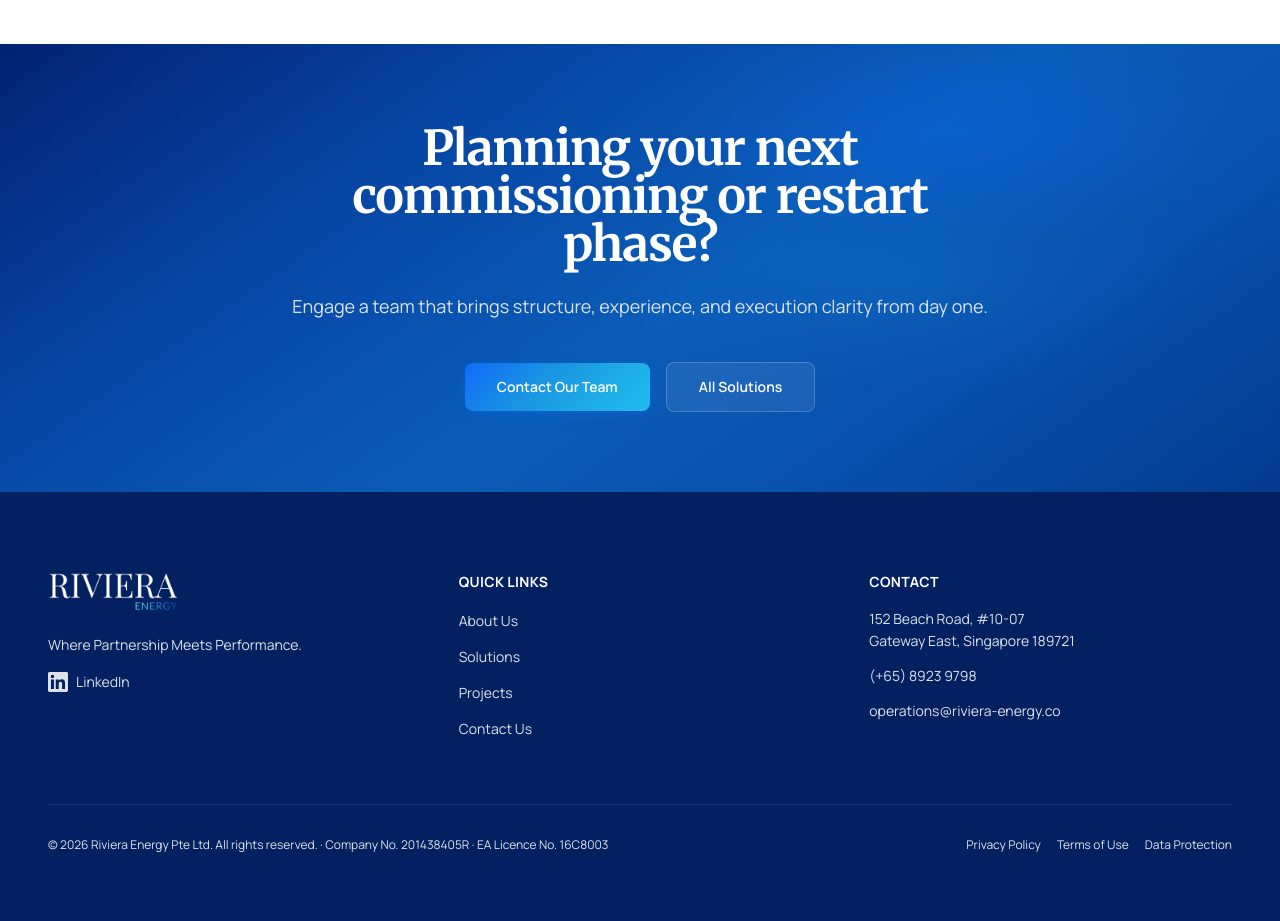
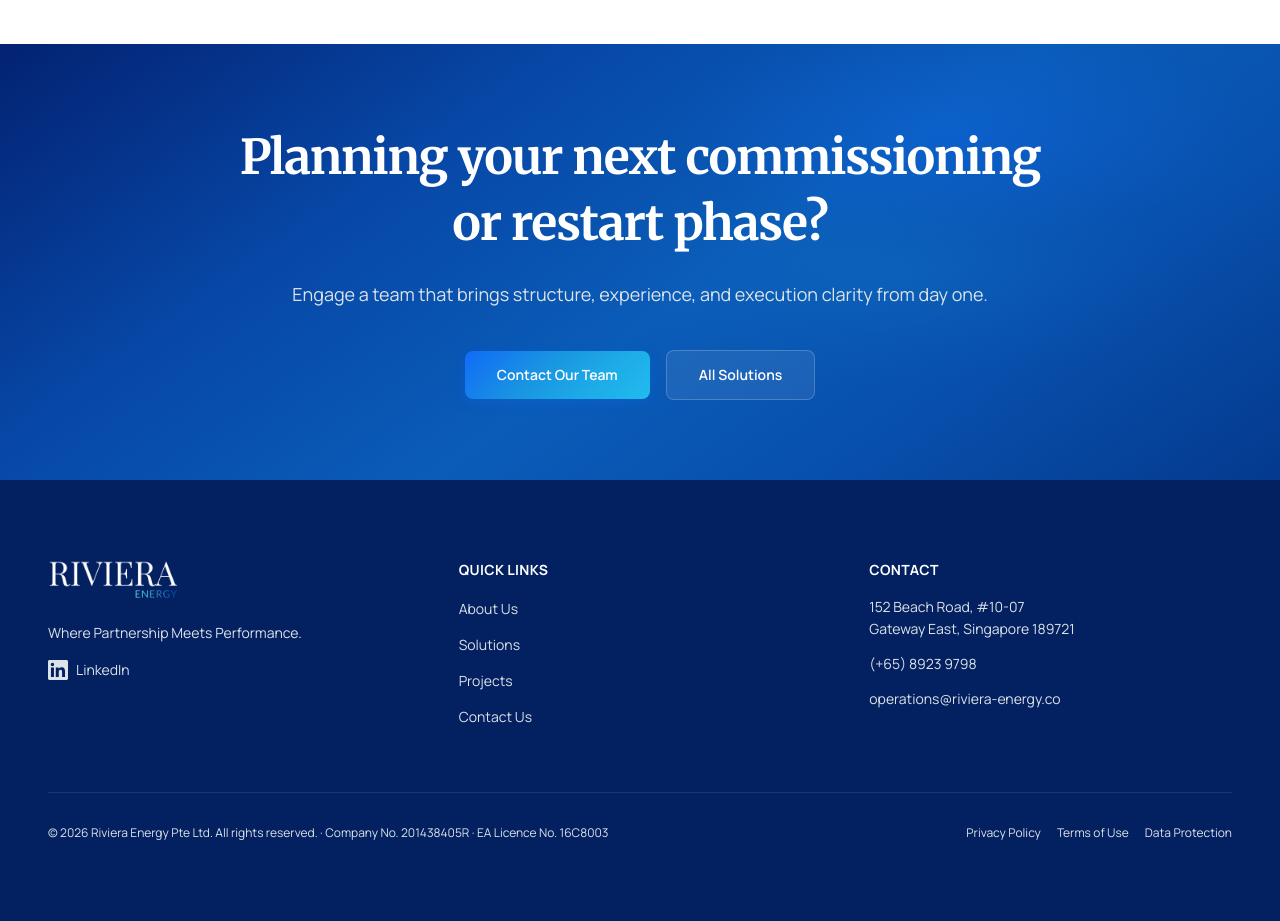
Before and after one commit to VoidKeishi/Riviera-Energy-Landing, a Next.js app: page /solutions/commissioning in a window 1280 px wide. Shown: the part 3600-4521 px from the top of the page. Built offline with nearby package versions, Linux system fonts and the light colour scheme.

Commit message:
feat: improve text layout on commissioning and consultancy pages for better readability

```diff
--- a/src/app/solutions/commissioning/page.tsx
+++ b/src/app/solutions/commissioning/page.tsx
@@ -367,10 +367,12 @@ export default function CommissioningPage() {
       {/* Section 6 — Closing CTA */}
       <section className="relative py-12 sm:py-16 md:py-20 bg-[var(--color-indigo)] text-white overflow-hidden">
         <GradientMesh variant="dark" />
-        <div className="relative z-10 max-w-3xl mx-auto px-6 text-center">
+        <div className="relative z-10 max-w-4xl mx-auto px-6 text-center">
           <ScrollReveal>
-            <h2 className="font-display text-3xl md:text-4xl lg:text-5xl font-bold tracking-tight text-white">
-              Planning your next commissioning or restart phase?
+            <h2 className="font-display text-3xl md:text-4xl lg:text-5xl font-bold tracking-tight leading-snug text-white">
+              Planning your next commissioning
+              <br />
+              or restart phase?
             </h2>
           </ScrollReveal>
           <ScrollReveal delay={100}>
--- a/src/app/solutions/consultancy/page.tsx
+++ b/src/app/solutions/consultancy/page.tsx
@@ -205,7 +205,8 @@ export default function ConsultancyPage() {
             </ScrollReveal>
             <ScrollReveal delay={100}>
               <h2 className="mt-4 font-display text-3xl md:text-4xl lg:text-5xl font-bold tracking-tight text-white">
-                Built for delivery — not just advisory.
+                Built for delivery — <br className="hidden sm:block" />
+                not just advisory.
               </h2>
             </ScrollReveal>
           </div>
```
